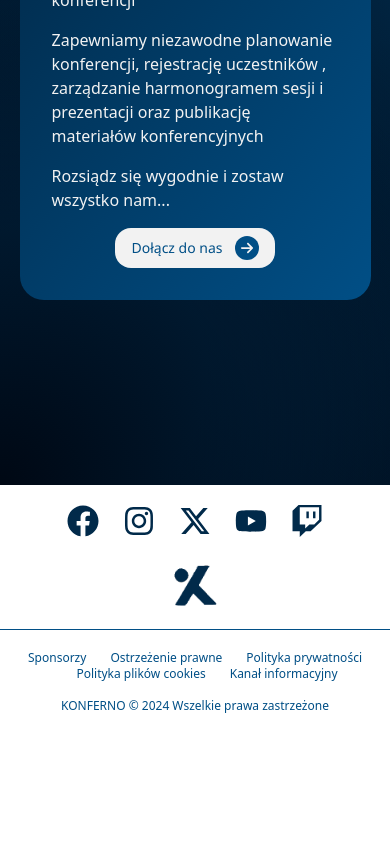
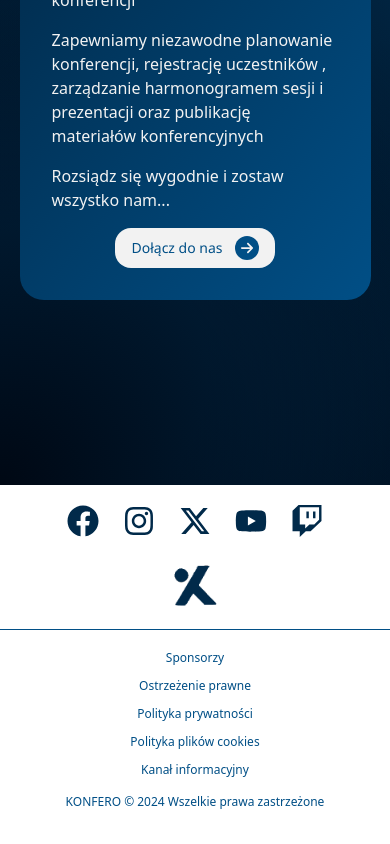
Before and after one commit to theImmortalCoders/konfero_frontend, a Next.js app: page / in a window 390 px wide. Shown: the part 359-1203 px from the top of the page. Before the commit the page ends 1109 px from the top, so only its background shows below. Built offline with nearby package versions, Linux system fonts and the light colour scheme.

Commit message:
fix: #8 small fixes

```diff
--- a/package.json
+++ b/package.json
@@ -15,12 +15,12 @@
     "react-icons": "^5.0.1"
   },
   "devDependencies": {
-    "@types/node": "^20",
-    "@types/react": "^18",
+    "@types/node": "20.11.30",
+    "@types/react": "18.2.70",
     "@types/react-dom": "^18",
     "autoprefixer": "^10.0.1",
     "postcss": "^8",
     "tailwindcss": "^3.3.0",
-    "typescript": "^5"
+    "typescript": "5.4.3"
   }
 }
--- a/src/components/common/Footer/Footer.tsx
+++ b/src/components/common/Footer/Footer.tsx
@@ -3,7 +3,7 @@ import { FaXTwitter } from "react-icons/fa6";
 
 function BottomLink ({ children }: { children: React.ReactNode }) {
     return (
-        <p className="font-sans text-xs cursor-pointer">{children}</p>
+        <p className="font-sans text-xs cursor-pointer text-center">{children}</p>
     );
   }
 
@@ -28,9 +28,9 @@ function BottomLink ({ children }: { children: React.ReactNode }) {
     return (
         <div className="flex flex-col lg:flex-row px-6 py-5 text-blue border-t border-blue">
             <span className="flex w-full justify-center lg:justify-start py-4 lg:py-0 order-2 lg:order-1">
-                <p className="font-sans text-xs">KONFERNO © 2024 Wszelkie prawa zastrzeżone</p>
+                <p className="font-sans text-xs text-center">KONFERO © 2024 Wszelkie prawa zastrzeżone</p>
             </span>
-            <span className="flex flex-wrap lg:flex-nowrap w-full justify-center lg:justify-end items-center space-x-6 order-1 lg:order-2">
+            <span className="flex flex-col space-y-3 xs:space-y-0 xs:flex-row xs::row-span-3 lg:flex-nowrap w-full justify-center lg:justify-end items-center xs:space-x-6 order-1 lg:order-2">
                 <BottomLink>Sponsorzy</BottomLink>
                 <BottomLink>Ostrzeżenie prawne</BottomLink>
                 <BottomLink>Polityka prywatności</BottomLink>
--- a/tailwind.config.ts
+++ b/tailwind.config.ts
@@ -8,6 +8,12 @@ const config: Config = {
   ],
   theme: {
     extend: {
+      screens: {
+        xs: "475px",
+        mds: "799px",
+        mdl: "910px",
+        "3xl": "1760px",
+      },
       backgroundImage: {
         "darkblue2blue-gradient":
           "linear-gradient(to bottom right, rgb(var(--color-darkblue)), rgb(var(--color-blue)))",
```
Also changed, not shown: 1 other file (tests, documents, lock files or other folders).
